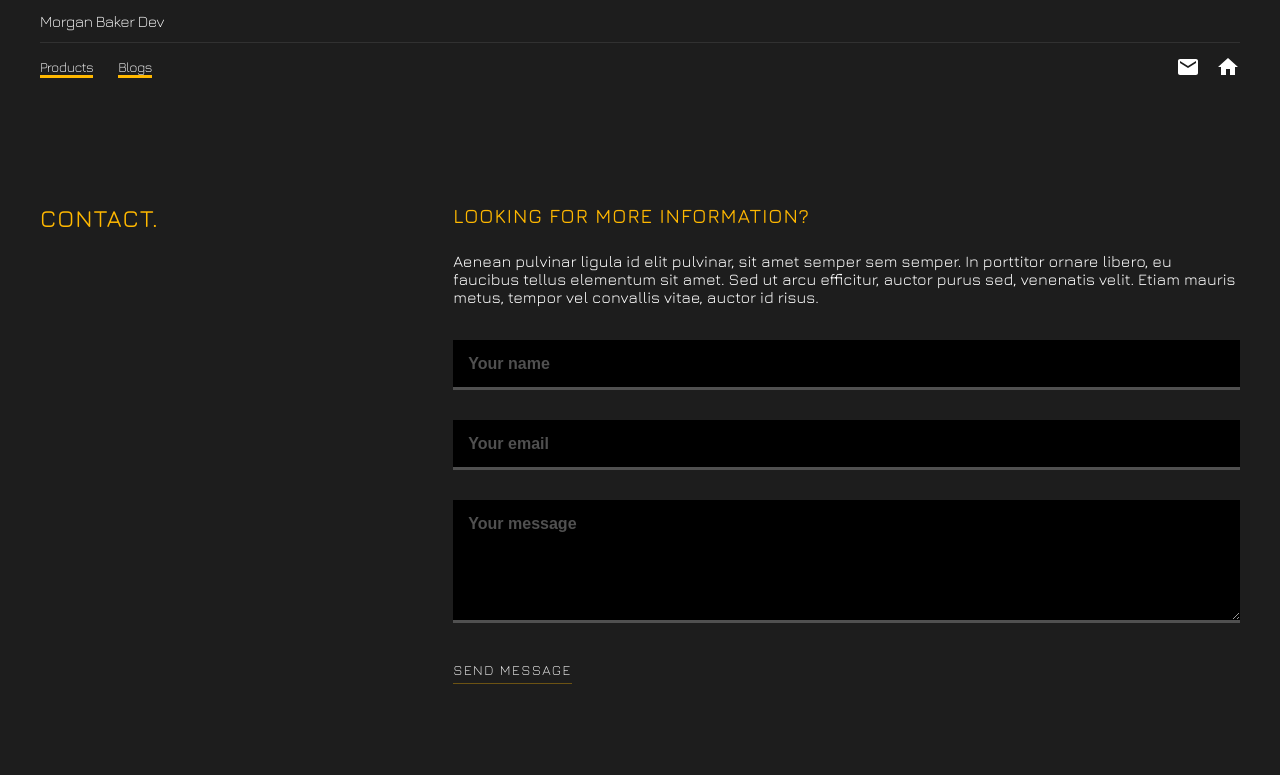
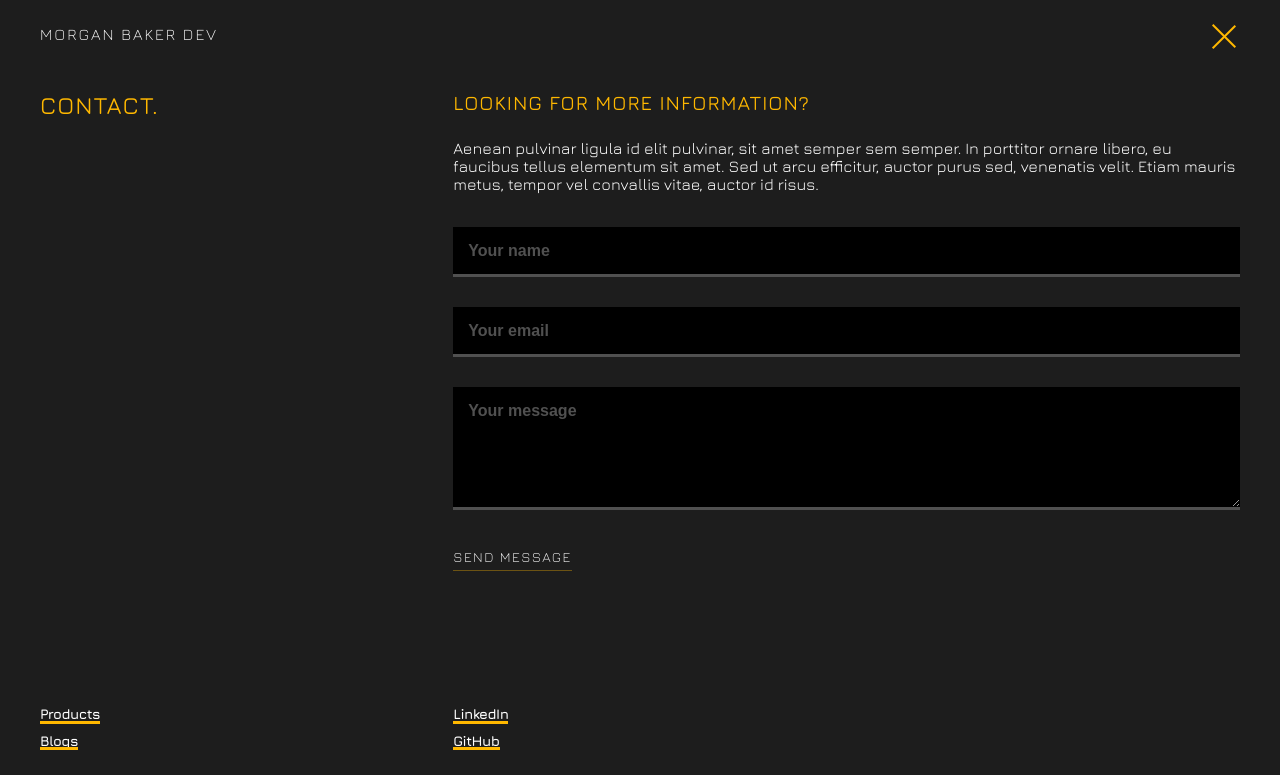
Before and after one commit to turzey/BenDevs, a Gatsby site: page /contact in a window 1280 px wide. Shown: the top 775 px of the page. Built offline with nearby package versions, Linux system fonts and the light colour scheme; Gatsby itself is replaced by a stand-in of ours.

Commit message:
navbar changes

```diff
--- a/src/components/Banner/Banner.js
+++ b/src/components/Banner/Banner.js
@@ -16,7 +16,7 @@ const getImages = graphql`
 `
 
 const HeroContainer = styled.div`
-  height: 90vh;
+  height: 100vh;
 
   .hero-img {
     height: 100%;
--- /dev/null
+++ b/src/components/Navbar/Hamburger.js
@@ -0,0 +1,83 @@
+import React from "react"
+import styled from "styled-components"
+
+const Container = styled.div`
+  position: relative;
+  width: 32px;
+  height: 23px;
+  border: none;
+
+  @media (hover: hover) {
+    &:hover {
+      cursor: pointer;
+    }
+  }
+
+  span {
+    position: absolute;
+    transition: left 0.25s, opacity 0.15s;
+    background-color: var(--primary);
+    width: 100%;
+    height: 2px;
+    display: block;
+    margin: 0;
+
+    &:nth-child(1),
+    &:nth-child(2),
+    &:nth-child(3) {
+      left: 0;
+      right: 0;
+    }
+
+    &:nth-child(1),
+    &:nth-child(3) {
+      transition: top 0.25s, bottom 0.25s, transform 0.25s;
+    }
+
+    &:nth-child(1) {
+      top: 0;
+    }
+
+    &:nth-child(2) {
+      top: 50%;
+      transform: translateY(-50%);
+    }
+
+    &:nth-child(3) {
+      bottom: 0;
+    }
+  }
+
+  &.menu-open {
+    span {
+      &:nth-child(1) {
+        top: 10px;
+        transform: rotate(45deg);
+      }
+
+      &:nth-child(2) {
+        left: 20px;
+        opacity: 0;
+      }
+
+      &:nth-child(3) {
+        bottom: 10px;
+        transform: rotate(-45deg);
+      }
+    }
+  }
+`
+
+const Hamburger = props => {
+  return (
+    <>
+      <Container className={props.status ? "menu-init" : "menu-open"}>
+        <span></span>
+        <span></span>
+        <span></span>
+      </Container>
+    </>
+  )
+}
+
+export default Hamburger
--- a/src/components/Navbar/Navbar.js
+++ b/src/components/Navbar/Navbar.js
@@ -1,45 +1,16 @@
 import React, { useState } from "react"
 import AniLink from "gatsby-plugin-transition-link/AniLink"
 import { useStaticQuery, graphql } from "gatsby"
-import links from "../../constants/links"
-import quickNav from "../../constants/quickNav"
+import Hamburger from "./Hamburger"
 import styled from "styled-components"
-// import DarkMode from "../DarkMode/DarkMode"
 
 const NavBar = styled.nav`
   padding: 0 1.875rem;
   position: fixed;
   width: 100%;
   z-index: 5;
-  background-color: var(--background);
-`
-
-const NavButton = styled.button`
-  position: relative;
-  color: #fff;
-  padding: 12px 0 17px 0;
-  order: 1;
-  border: none;
   background-color: transparent;
-  font-size: var(--menuItem);
-  font-weight: 300;
-  letter-spacing: -1px;
-  z-index: 10;
-
-  &::after {
-    content: "";
-    display: block;
-    position: absolute;
-    height: 3px;
-    left: 0;
-    right: 0;
-    bottom: 10px;
-    background-color: var(--primary);
-  }
-
-  @media (min-width: 768px) {
-    display: none !important;
-  }
+  padding: 25px 0;
 `
 
 const NavLogo = styled.div`
@@ -47,14 +18,12 @@ const NavLogo = styled.div`
   font-weight: 300;
   width: 60%;
   flex-shrink: 0;
-  letter-spacing: -0.5px;
-  padding: 7px 0;
+  letter-spacing: 2px;
   z-index: 2;
-  border-bottom: 1px solid var(--border);
+  text-transform: uppercase;
 
   @media (min-width: 1200px) {
     font-size: 1rem;
-    padding: 12px 0;
   }
 
   a {
@@ -70,174 +39,12 @@ const NavLogo = styled.div`
   }
 `
 
-const ThemeSwitch = styled.div`
-  width: 40%;
-  flex-shrink: 0;
-  display: flex;
-  flex-direction: column;
-  justify-content: center;
-  align-items: flex-end;
-  border-bottom: 1px solid var(--border);
-  z-index: 2;
-`
-
 const NavCenter = styled.div`
   display: flex;
   flex-wrap: wrap;
   justify-content: space-between;
   max-width: 1200px;
   margin: 0 auto;
-`
-
-const NavSocials = styled.div`
-  display: flex;
-  align-items: center;
-  padding: 0 0 0 1.875rem;
-  order: 2;
-  z-index: 2;
-
-  li {
-    text-align: center;
-    font-size: 1.5rem;
-    margin-right: 1rem;
-    list-style: none;
-
-    a {
-      color: #fff;
-      transition: var(--transition);
-
-      &:hover {
-        color: var(--primary);
-      }
-    }
-
-    &:nth-child(2) {
-      margin-right: 0;
-    }
-  }
-`
-
-const NavLinks = styled.div`
-  background-color: var(--background);
-  display: flex;
-  align-content: center;
-  list-style: none;
-  position: fixed;
-  top: 0;
-  left: 0;
-  right: 0;
-  height: 100vh;
-  padding: 0 1.875rem;
-  margin: 0;
-  visibility: hidden;
-  opacity: 0;
-  width: 100%;
-  max-width: 500px;
-  transform: translateX(-100%);
-  transition: opacity 0.2s ease-in, transform 0.2s ease-in,
-    visibility var(--transition) ease-in;
-
-  @media (min-width: 768px) {
-    position: relative;
-    top: auto;
-    left: auto;
-    transform: translate(0);
-    width: auto;
-    height: auto;
-    visibility: visible;
-    opacity: 1;
-    padding: 0;
-  }
-
-  &.show-nav {
-    visibility: visible;
-    opacity: 1;
-    transform: translateX(0);
-  }
-
-  ul {
-    list-style: none;
-    display: flex;
-    flex-direction: column;
-    justify-content: center;
-    padding: 0;
-    margin: 0;
-
-    @media (min-width: 768px) {
-      flex-direction: row;
-    }
-  }
-
-  li {
-    text-transform: capitalize;
-    font-size: var(--menuItem);
-    font-weight: 300;
-    letter-spacing: -0.5px;
-    position: relative;
-    padding-bottom: 10px;
-    margin-bottom: 10px;
-
-    &::after {
-      content: "";
-      display: block;
-      position: absolute;
-      height: 3px;
-      left: 0;
-      right: 0;
-      bottom: 8px;
-      background-color: var(--primary);
-    }
-
-    @media (min-width: 768px) {
-      padding-top: 10px;
-      padding-bottom: 18px;
-      margin-right: 15px;
-      margin-bottom: 0;
-
-      &::after {
-        bottom: 17px;
-      }
-    }
-
-    @media (min-width: 1200px) {
-      padding-top: 15px;
-      padding-bottom: 20px;
-      margin-right: 25px;
-
-      &::after {
-        bottom: 17px;
-      }
-    }
-  }
-
-  a {
-    color: #fff;
-    text-decoration: none;
-    padding: 0;
-    transition: var(--transition) color;
-
-    &:focus {
-      color: var(--primary);
-    }
-  }
-
-  @media (hover: hover) {
-    a:hover {
-      color: var(--primary);
-    }
-  }
-`
-
-const Spacer = styled.div`
-  height: 72px;
-
-  @media (min-width: 768px) {
-    height: 91px;
-  }
-
-  @media (min-width: 1200px) {
-    height: 113px;
-  }
 `
 
 const Navbar = () => {
@@ -267,41 +74,9 @@ const Navbar = () => {
               {siteMetadata.title}
             </AniLink>
           </NavLogo>
-          <ThemeSwitch>{/* <DarkMode /> */}</ThemeSwitch>
-          <NavButton type="button" onClick={toggleNav}>
-            Menu.
-          </NavButton>
-          <NavLinks
-            className={
-              isOpen ? `${"navbar-links"} ${"show-nav"}` : `${"navbar-links"}`
-            }
-          >
-            <ul>
-              {links.map((item, index) => {
-                return (
-                  <li key={index}>
-                    <AniLink cover bg="var(--background)" to={item.path}>
-                      {item.text}
-                    </AniLink>
-                  </li>
-                )
-              })}
-            </ul>
-          </NavLinks>
-          <NavSocials>
-            {quickNav.map((item, index) => {
-              return (
-                <li key={index}>
-                  <AniLink cover bg="var(--background)" to={item.path}>
-                    {item.icon}
-                  </AniLink>
-                </li>
-              )
-            })}
-          </NavSocials>
+          <Hamburger />
         </NavCenter>
       </NavBar>
-      <Spacer />
     </>
   )
 }
```
